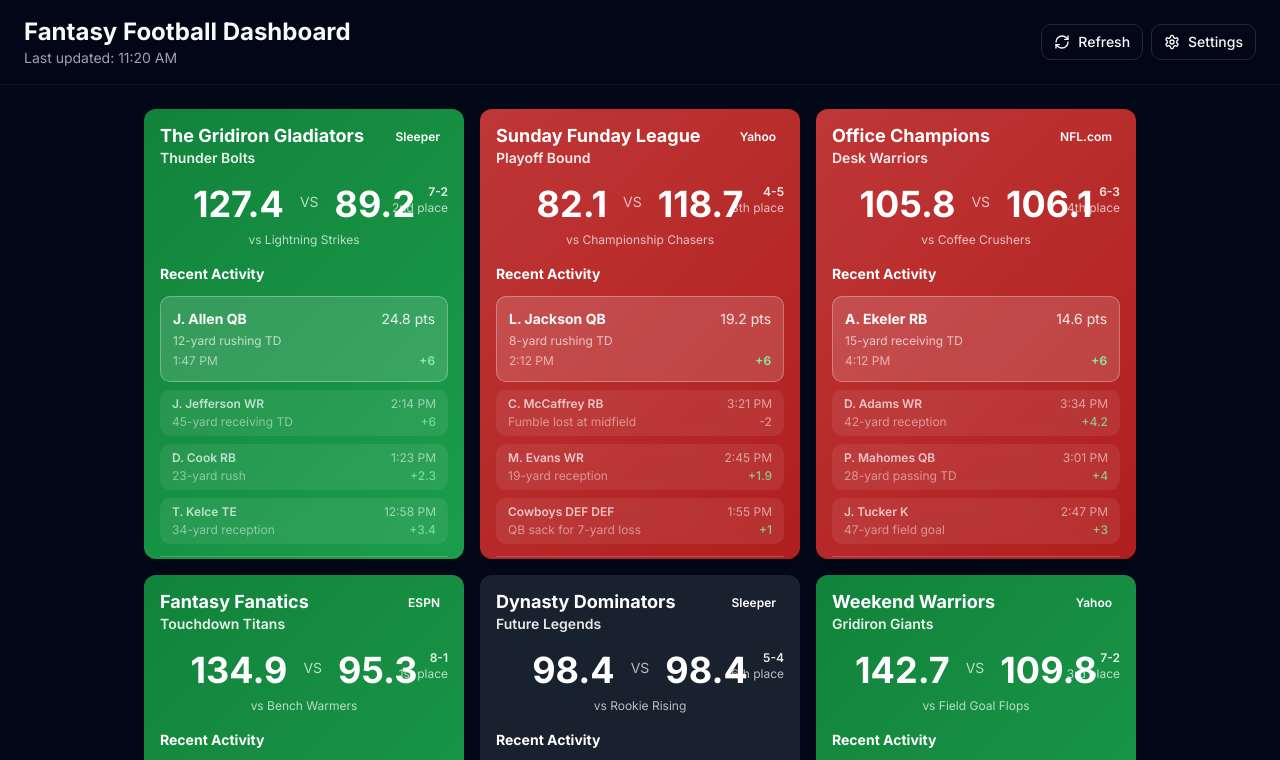
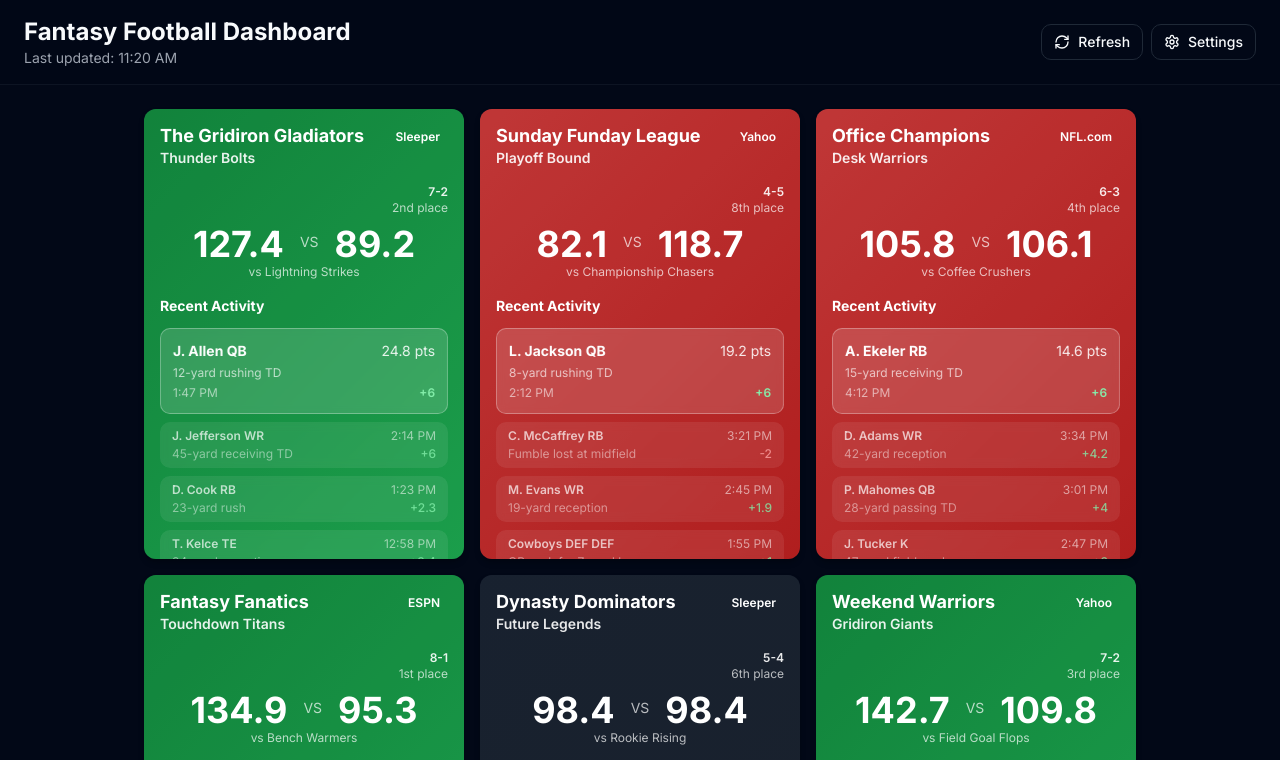
Before and after one commit to swiftarm11/fantasy-scoreboard-pulse, a React (Vite) app: page / in a window 1280 px wide. Shown: the top 760 px of the page. Built offline with nearby package versions, Linux system fonts and the light colour scheme.

Commit message:
Fix score section overlap
Adjusted layout of the score section to prevent overlap between team record, league position, and team score.

```diff
--- a/src/components/LeagueBlock.tsx
+++ b/src/components/LeagueBlock.tsx
@@ -58,17 +58,21 @@ export const LeagueBlock = ({ league, onClick }: LeagueBlockProps) => {
         </div>
 
         {/* Score Section - 100px */}
-        <div className="h-[100px] flex flex-col justify-center items-center mb-4 relative">
-          <div className="absolute top-0 right-0 text-right">
-            <div className="text-xs font-semibold text-white/90">
-              {league.record}
-            </div>
-            <div className="text-xs text-white/70">
-              {league.leaguePosition}
+        <div className="h-[100px] flex flex-col mb-4">
+          {/* Record and position at top */}
+          <div className="flex justify-end mb-2">
+            <div className="text-right">
+              <div className="text-xs font-semibold text-white/90">
+                {league.record}
+              </div>
+              <div className="text-xs text-white/70">
+                {league.leaguePosition}
+              </div>
             </div>
           </div>
 
-          <div className="flex items-center justify-center gap-4">
+          {/* Scores centered */}
+          <div className="flex-1 flex items-center justify-center gap-4">
             <div className="text-center">
               <div className="text-4xl font-bold text-white">
                 {league.myScore}
@@ -84,7 +88,8 @@ export const LeagueBlock = ({ league, onClick }: LeagueBlockProps) => {
             </div>
           </div>
 
-          <div className="text-xs text-white/70 mt-2 text-center">
+          {/* Opponent name at bottom */}
+          <div className="text-xs text-white/70 text-center">
             vs {league.opponentName}
           </div>
         </div>
```
